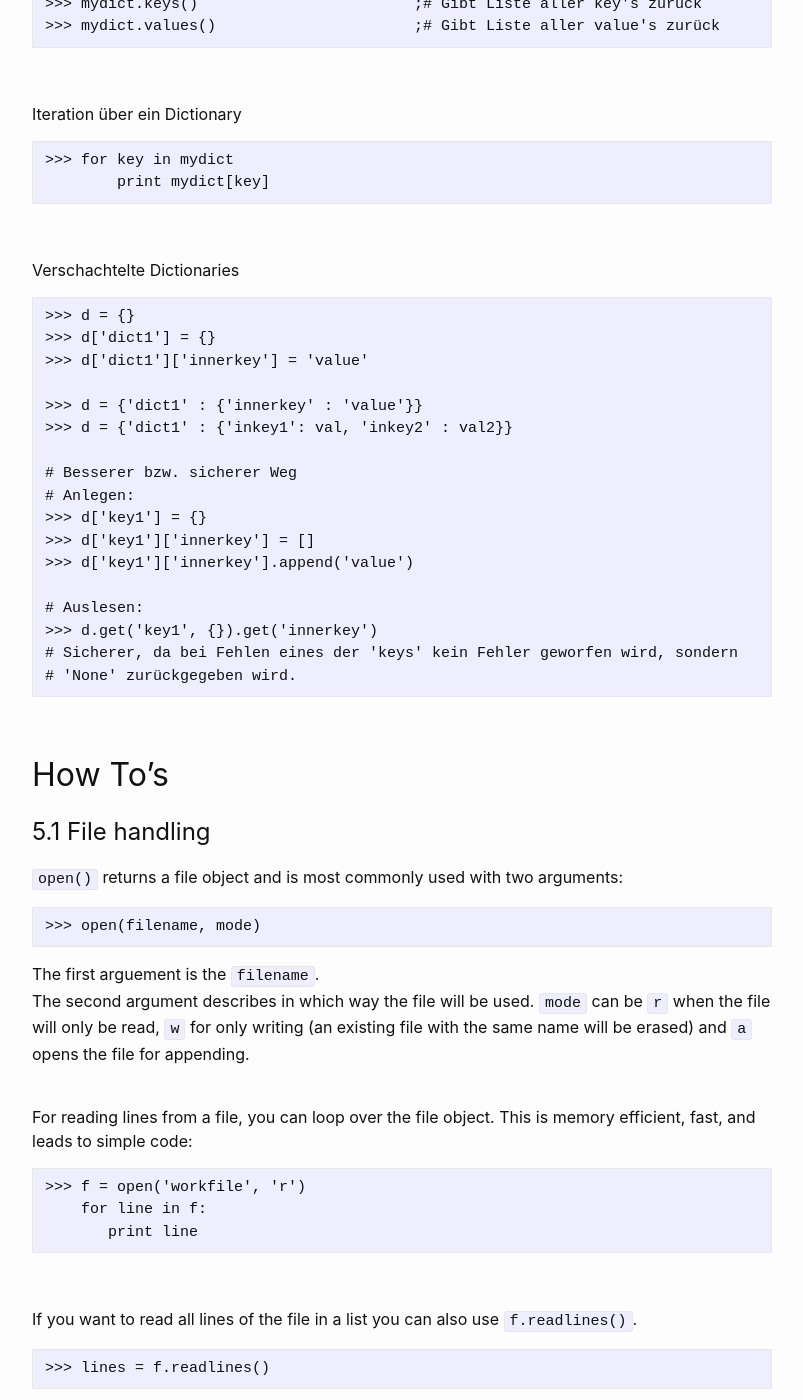
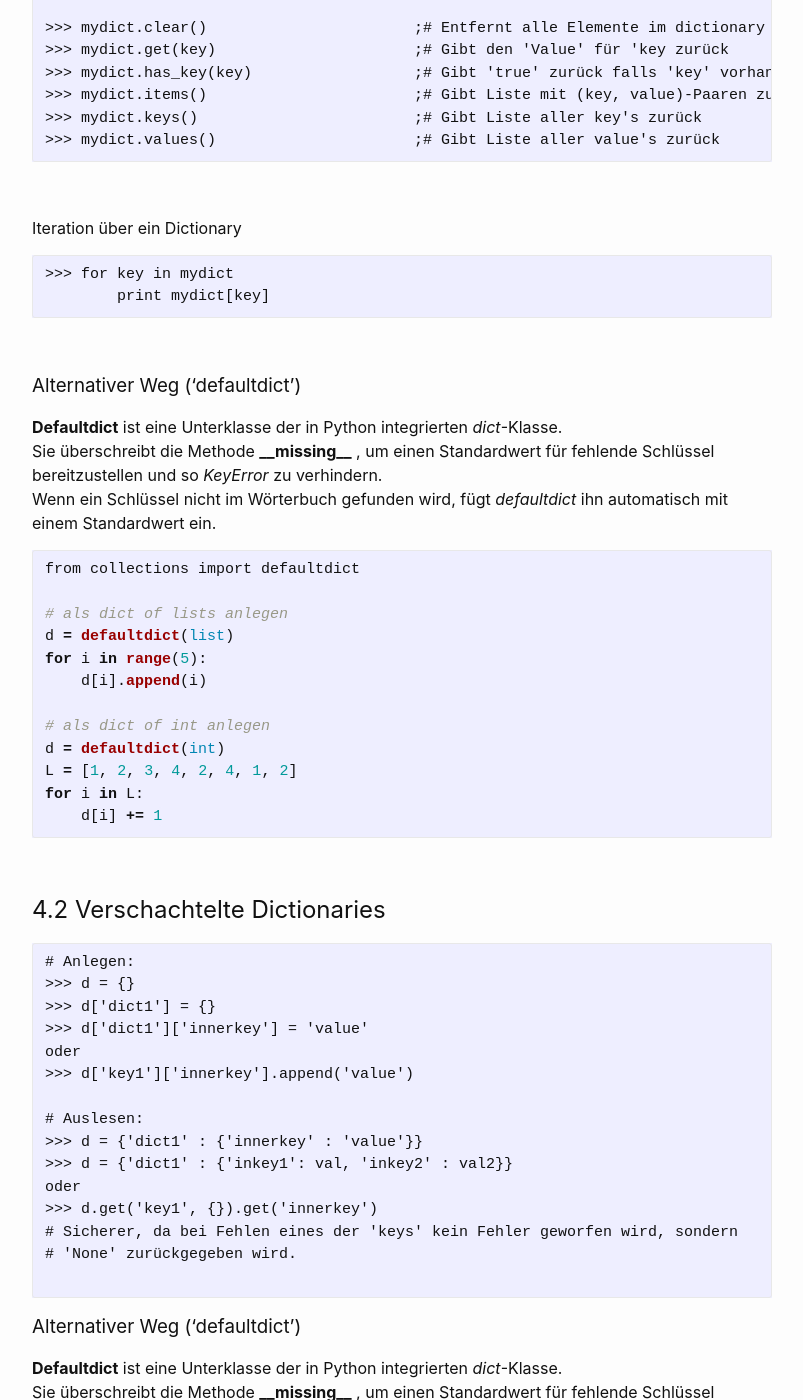
Before and after one commit to Hautaklyttn/progDocs, a Jekyll site: the page built from docs/articles/python.md, in a window 1280 px wide and 1400 px high, scrolled down 28276 px. Shown: the whole window, without its empty margins (238-1041 px from the left). Built offline with Jekyll 4.4.1, drawn with Linux system fonts in a browser that asks for light colours; some of the changed text lies outside the part shown.

Commit message:
Update python.md
Dicts updated

````diff
--- a/docs/articles/python.md
+++ b/docs/articles/python.md
@@ -54,6 +54,8 @@ layout: default
 &nbsp;&nbsp;&nbsp;&nbsp;&nbsp; [<font size="-1">3.4 ...</font>](#ch3-4)
 
 ### 4. Dictionaries
+&nbsp;&nbsp;&nbsp;&nbsp;&nbsp; [<font size="-1">4.1 Basics</font>](#ch4-1)
+&nbsp;&nbsp;&nbsp;&nbsp;&nbsp; [<font size="-1">4.2 Verschachtelte Dictionaries</font>](#ch4-2)
 
 ### 5. HowTo's
 &nbsp;&nbsp;&nbsp;&nbsp;&nbsp; [<font size="-1">5.1 File handling</font>](#ch5-1)
@@ -1007,6 +1009,9 @@ list2[1:5]: [2,3,4,5]
 
 # Dictionaries
 
+<a name="ch4-1"></a>
+## 4.1 Basics
+
 Ein 'Dictionary' besteht aus Schlüssel-Objekt-Paaren, zu einem bestimmten Schlüssel gehört immer ein Objekt.
 ```
 >>> mydict = {}                          ;# leeres Dictionary
@@ -1034,25 +1039,64 @@ Iteration über ein Dictionary
 ```
 &nbsp;
 
-Verschachtelte Dictionaries
-```
+### Alternativer Weg ('defaultdict')
+
+**Defaultdict** ist eine Unterklasse der in Python integrierten *dict*-Klasse.
+Sie überschreibt die Methode **__missing__** , um einen Standardwert für fehlende Schlüssel bereitzustellen und so *KeyError* zu verhindern.
+Wenn ein Schlüssel nicht im Wörterbuch gefunden wird, fügt *defaultdict* ihn automatisch mit einem Standardwert ein.
+
+```python
+from collections import defaultdict
+
+# als dict of lists anlegen
+d = defaultdict(list)
+for i in range(5):
+    d[i].append(i)
+
+# als dict of int anlegen
+d = defaultdict(int)
+L = [1, 2, 3, 4, 2, 4, 1, 2]
+for i in L:
+    d[i] += 1
+```
+
+&nbsp;
+
+<a name="ch4-2"></a>
+## 4.2 Verschachtelte Dictionaries
+```
+# Anlegen:
 >>> d = {}
 >>> d['dict1'] = {}
 >>> d['dict1']['innerkey'] = 'value'
-
+oder
+>>> d['key1']['innerkey'].append('value')
+
+# Auslesen:
 >>> d = {'dict1' : {'innerkey' : 'value'}}
 >>> d = {'dict1' : {'inkey1': val, 'inkey2' : val2}}
-
-# Besserer bzw. sicherer Weg
-# Anlegen:
->>> d['key1'] = {}
->>> d['key1']['innerkey'] = []
->>> d['key1']['innerkey'].append('value')
-
-# Auslesen:
+oder
 >>> d.get('key1', {}).get('innerkey')
 # Sicherer, da bei Fehlen eines der 'keys' kein Fehler geworfen wird, sondern
 # 'None' zurückgegeben wird.
+
+```
+
+### Alternativer Weg ('defaultdict')
+
+**Defaultdict** ist eine Unterklasse der in Python integrierten *dict*-Klasse.
+Sie überschreibt die Methode **__missing__** , um einen Standardwert für fehlende Schlüssel bereitzustellen und so *KeyError* zu verhindern.
+Wenn ein Schlüssel nicht im Wörterbuch gefunden wird, fügt *defaultdict* ihn automatisch mit einem Standardwert ein.
+
+```python
+from collections import defaultdict
+
+# als dict of int of dict anlegen
+d = defaultdict(lambda : defaultdict(int))
+>>> print d[0]
+defaultdict(<type 'int'>, {})
+>>> print d[0]["x"]
+0
 ```
 
 &nbsp;
````
